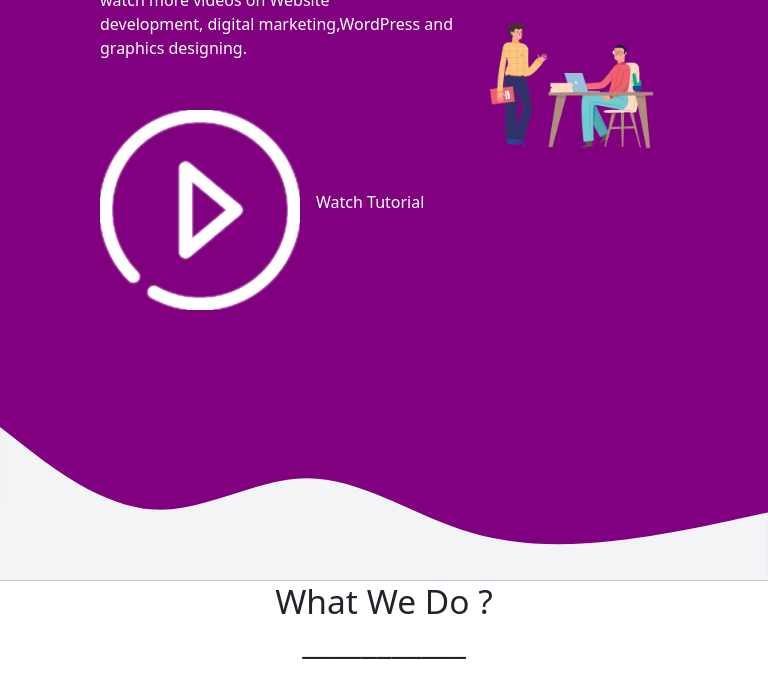
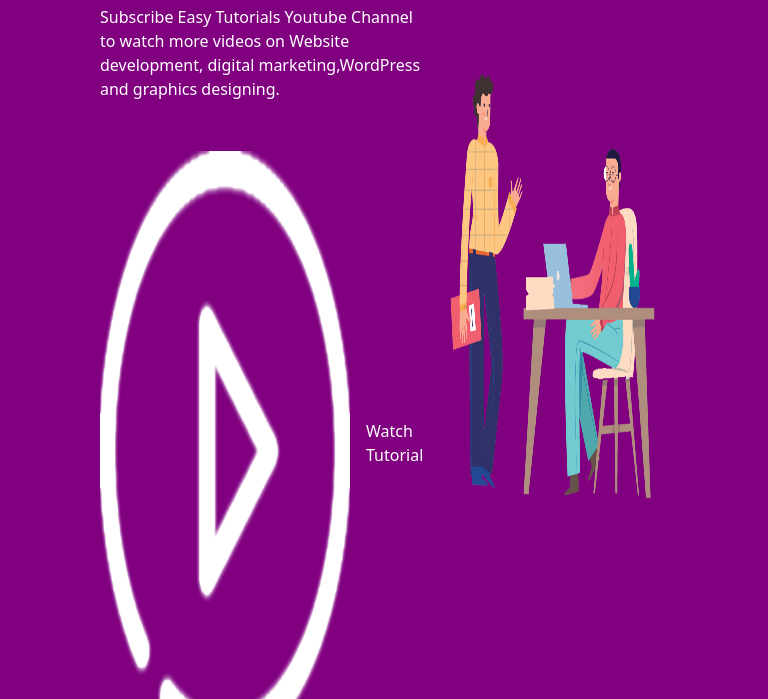
Before and after one commit to reezyoflagos/sticky-page, a plain HTML site: page index.html in a window 768 px wide. Shown: the part 224-923 px from the top of the page. Drawn offline with nearby package versions, Linux system fonts and the light colour scheme.

Commit message:
last update

```diff
--- a/style.scss
+++ b/style.scss
@@ -111,8 +111,11 @@ section{
 
     }
     @media(min-width:768px){
+
+    }
+    @media(max-width:992px){
         img{
-            width: 200px;
+            width:250px; height:600px;
         }
     }
 
```
Also changed, not shown: style.css, 1 other file.
